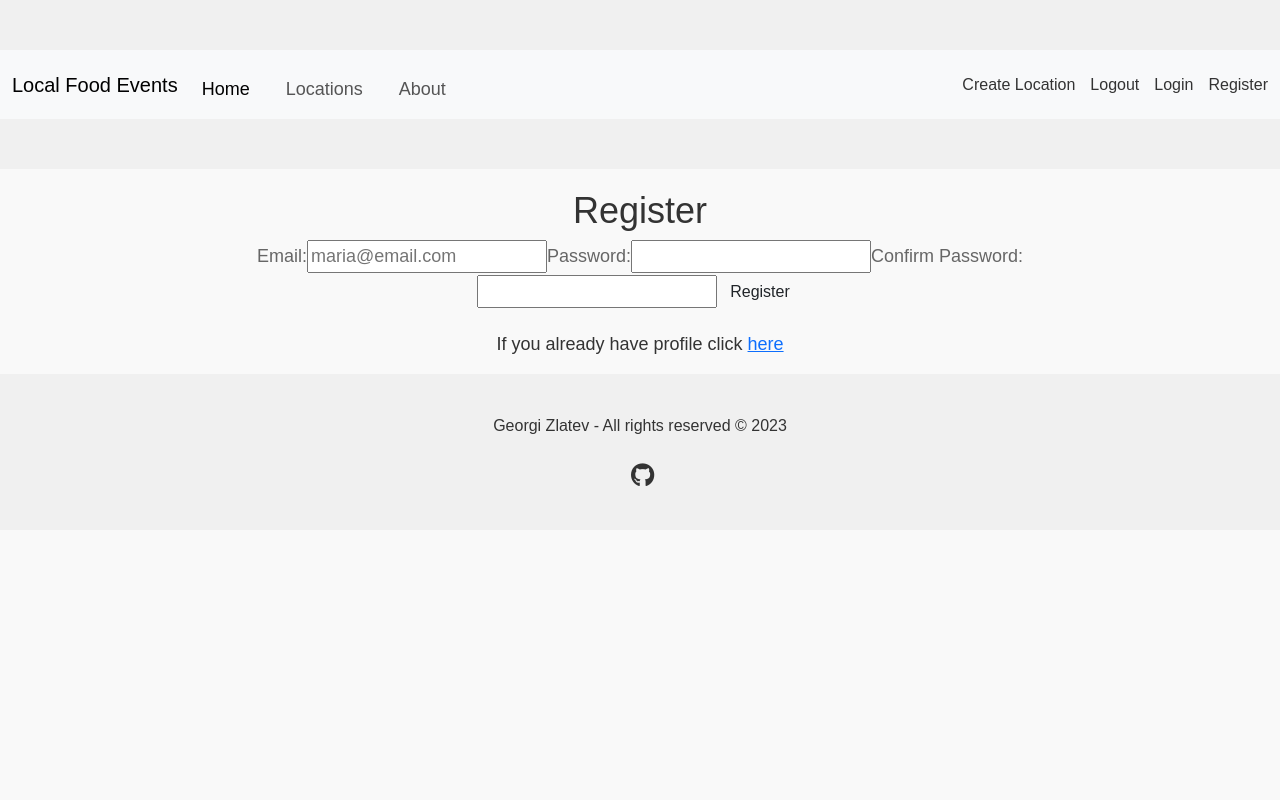
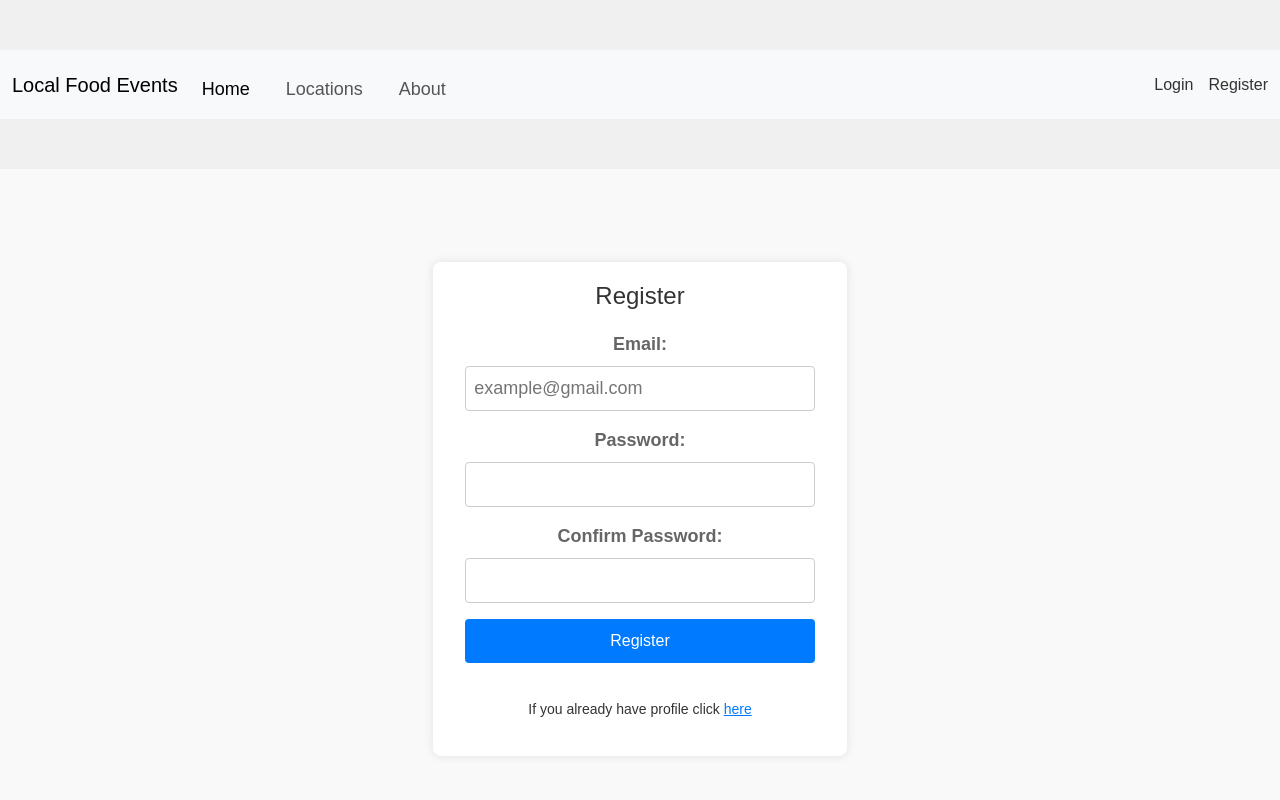
Before and after one commit to georgi-zlatev/exam-react-dec-2023, a React (Vite) app: page /register in a window 1280 px wide. Shown: the top 800 px of the page. Built offline with nearby package versions, Linux system fonts and the light colour scheme.

Commit message:
Adjusted the styling for Login and Register, created logout

```diff
--- a/src/App.jsx
+++ b/src/App.jsx
@@ -1,6 +1,11 @@
-import { Route, Routes } from "react-router-dom";
+import { Route, Routes, useNavigate } from "react-router-dom";
+import { useState } from "react";
 import 'bootstrap/dist/css/bootstrap.min.css'
 import '@fortawesome/fontawesome-free/css/all.css';
+
+import * as authService from './services/authService'
+import AuthContext from "./contexts/authContexts";
+import Path from "./paths";
 
 import Home from "./components/Home/Home";
 import Header from "./components/Header/Header";
@@ -9,20 +14,59 @@ import LocationList from "./components/LocationsListItem/LocationsList";
 import About from "./components/About/About";
 import Login from "./components/Login/Login";
 import Register from "./components/Register/Register";
+import Logout from "./components/Logout/Logout";
 
 function App() {
+  const navigate = useNavigate()
+  const [auth, setAuth] = useState({})
+
+  const loginSubmitHandler = async (values) => {
+    const result = await authService.login(values.email, values.password)
+
+    setAuth(result);
+    localStorage.setItem('accessToken', result.accessToken)
+    navigate(Path.Home)
+  }
+
+
+
+  const registerSubmitHandler = async (values) => {
+    console.log(values);
+    const result = await authService.register(values.email, values.password);
+
+    setAuth(result);
+
+    navigate(Path.Home);
+}
+
+const logoutHandler = () => {
+  setAuth({});
+  localStorage.removeItem('accessToken')
+}
+
+const values = {
+    loginSubmitHandler,
+    registerSubmitHandler,
+    logoutHandler,
+    username: auth.username || auth.email,
+    email: auth.email,
+    isAuthenticated: !!auth.accessToken
+  }
   return (
     <div>
+          <AuthContext.Provider value={values}>
       <Header/>
       <Routes>
       <Route path="/" element={<Home />} />
       <Route path="/locations" element={<LocationList />} />
       <Route path="/about" element={<About />} />
-      <Route path="/login" element={<Login />} />
+      <Route path="/login" element={<Login loginSubmitHandler={loginSubmitHandler}/>} />
       <Route path="/register" element={<Register />} />
+      <Route path={Path.Logout} element={<Logout/>}/>
 
       </Routes>
       <Footer/>
+      </AuthContext.Provider>
     </div>
   );
 }
--- a/src/components/Header/Header.jsx
+++ b/src/components/Header/Header.jsx
@@ -1,10 +1,14 @@
 // Header.js
 
-import React from "react";
+import {useContext} from "react";
 import { Link } from "react-router-dom";
 import "./Header.css";
+import AuthContext from "../../contexts/authContexts";
 
 export default function Header() {
+  const { isAuthenticated, username } = useContext(AuthContext);
+
+
   return (
     <header>
       <nav className="navbar navbar-expand-lg bg-body-tertiary">
@@ -35,15 +39,20 @@ export default function Header() {
             </ul>
           </div>
 
+          {isAuthenticated && (
           <div id="user">
-          <Link className="nav-link" to="/locations/create">Create Location</Link>
-          <Link className="nav-link" to="/logout">Logout</Link>
+            <Link to="/games/create">Create Game</Link>
+            <Link to="/logout">Logout</Link>
+            <span>|  Welcome, {username}</span>
           </div>
+        )}
 
-        <div id="guest">
-          <Link className="nav-link" to="/login">Login</Link>
-          <Link className="nav-link" to="/register">Register</Link>
-        </div>
+        {!isAuthenticated && (
+          <div id="guest">
+            <Link to="/login">Login</Link>
+            <Link to="/register">Register</Link>
+          </div>
+        )}
         </div>
       </nav>
     </header>
--- /dev/null
+++ b/src/components/Login/Login.css
@@ -0,0 +1,61 @@
+#login-page {
+    display: flex;
+    align-items: center;
+    justify-content: center;
+    height: 70vh;
+  }
+
+  #login {
+    background-color: #fff;
+    padding: 20px;
+    border-radius: 8px;
+    box-shadow: 0 0 10px rgba(0, 0, 0, 0.1);
+  }
+
+  .container {
+    max-width: 400px;
+    margin: 0 auto;
+    text-align: center;
+  }
+
+
+  h1 {
+    font-size: 24px;
+    margin-bottom: 20px;
+  }
+
+  label {
+    display: block;
+    margin-bottom: 8px;
+    font-weight: bold;
+  }
+
+  input {
+    width: 100%;
+    padding: 8px;
+    margin-bottom: 16px;
+    border: 1px solid #ccc;
+    border-radius: 4px;
+  }
+
+  .btn {
+    background-color: #007bff;
+    color: #fff;
+    padding: 10px 20px;
+    border: none;
+    border-radius: 4px;
+    cursor: pointer;
+  }
+
+  .btn:hover {
+    background-color: #0056b3;
+  }
+
+  .field {
+    margin-top: 20px;
+    font-size: 14px;
+  }
+
+  a {
+    color: #007bff;
+  }
--- a/src/components/Login/Login.jsx
+++ b/src/components/Login/Login.jsx
@@ -1,7 +1,25 @@
+import './Login.css'
+
+import { useContext } from "react";
+import useForm from "../../hooks/useForm"
+import AuthContext from "../../contexts/authContexts";
+
+const loginFormKeys = {
+  Email: 'email',
+  Password: 'password',
+};
+
 export default function Login() {
-    return(
-<section id="login-page" className="login-page">
-  <form id="login">
+
+  const {loginSubmitHandler} = useContext(AuthContext)
+  const {values, onChange, onSubmit} = useForm(loginSubmitHandler, {
+    [loginFormKeys.Email]: '',
+    [loginFormKeys.Password]: '',
+  })
+
+  return (
+    <section id="login-page" className="auth">
+      <form id="login" onSubmit={onSubmit}>
         <div className="container">
           <div className="brand-logo"></div>
           <h1>Login</h1>
@@ -9,18 +27,22 @@ export default function Login() {
           <input
             type="email"
             id="email"
-        name="email"
+            name={loginFormKeys.Email}
             placeholder="example@gmail.com"
+            onChange={onChange}
+            value={values[loginFormKeys.Email]}
           />
 
           <label htmlFor="login-pass">Password:</label>
-      <input type="password" id="login-password" name="password" />
+          <input type="password" id="login-password" name={loginFormKeys.Password} onChange={onChange} value={values[loginFormKeys.Password]}/>
           <input type="submit" className="btn submit" value="Login" />
           <p className="field">
-        <span>If you don't have profile click <a href="/register">here</a></span>
+            <span>
+              If you don't have profile click <a href="/register">here</a>
+            </span>
           </p>
         </div>
       </form>
     </section>
-    )
+  );
 }
--- /dev/null
+++ b/src/components/Logout/Logout.jsx
@@ -0,0 +1,22 @@
+import { useContext, useEffect } from "react";
+
+import * as authService from '../../services/authService';
+import { useNavigate } from "react-router-dom";
+import Path from "../../paths";
+import AuthContext from "../../contexts/authContexts";
+
+export default function Logout() {
+const navigate = useNavigate()
+const {logoutHandler} = useContext(AuthContext)
+
+    useEffect(() => {
+        authService.logout()
+        .then(() => {
+            logoutHandler()
+            navigate(Path.Home)
+        })
+        .catch(() => navigate(Path.Home))
+    }, [])
+
+    return null
+}
--- /dev/null
+++ b/src/components/Register/Register.css
@@ -0,0 +1,62 @@
+
+#register-page {
+    display: flex;
+    align-items: center;
+    justify-content: center;
+    height: 80vh;
+  }
+
+  #register {
+    background-color: #fff;
+    padding: 20px;
+    border-radius: 8px;
+    box-shadow: 0 0 10px rgba(0, 0, 0, 0.1);
+  }
+
+  .container {
+    max-width: 400px;
+    margin: 0 auto;
+    text-align: center;
+  }
+
+
+  h1 {
+    font-size: 24px;
+    margin-bottom: 20px;
+  }
+
+  label {
+    display: block;
+    margin-bottom: 8px;
+    font-weight: bold;
+  }
+
+  input {
+    width: 100%;
+    padding: 8px;
+    margin-bottom: 16px;
+    border: 1px solid #ccc;
+    border-radius: 4px;
+  }
+
+  .btn {
+    background-color: #007bff;
+    color: #fff;
+    padding: 10px 20px;
+    border: none;
+    border-radius: 4px;
+    cursor: pointer;
+  }
+
+  .btn:hover {
+    background-color: #0056b3;
+  }
+
+  .field {
+    margin-top: 20px;
+    font-size: 14px;
+  }
+
+  a {
+    color: #007bff;
+  }
--- a/src/components/Register/Register.jsx
+++ b/src/components/Register/Register.jsx
@@ -1,3 +1,5 @@
+import './Register.css'
+
 export default function Register() {
     return(
 <section id="register-page" className="content auth">
@@ -11,7 +13,7 @@ export default function Register() {
         type="email"
         id="email"
         name="email"
-        placeholder="maria@email.com"
+        placeholder="example@gmail.com"
       />
 
       <label htmlFor="pass">Password:</label>
--- a/src/lib/request.js
+++ b/src/lib/request.js
@@ -1,4 +1,4 @@
-// Requester and partial application for the requests
+// We create a requester
 
 const buildOptions = (data) => {
   const options = {};
--- /dev/null
+++ b/src/paths.js
@@ -0,0 +1,6 @@
+const Path = {
+    Home: '/',
+    Logout: '/logout',
+}
+
+export default Path
```
Also changed, not shown: src/contexts/authContexts.js (renamed from src/contexts/authContext.js). Lines whose indentation alone changed are shown as unchanged.
